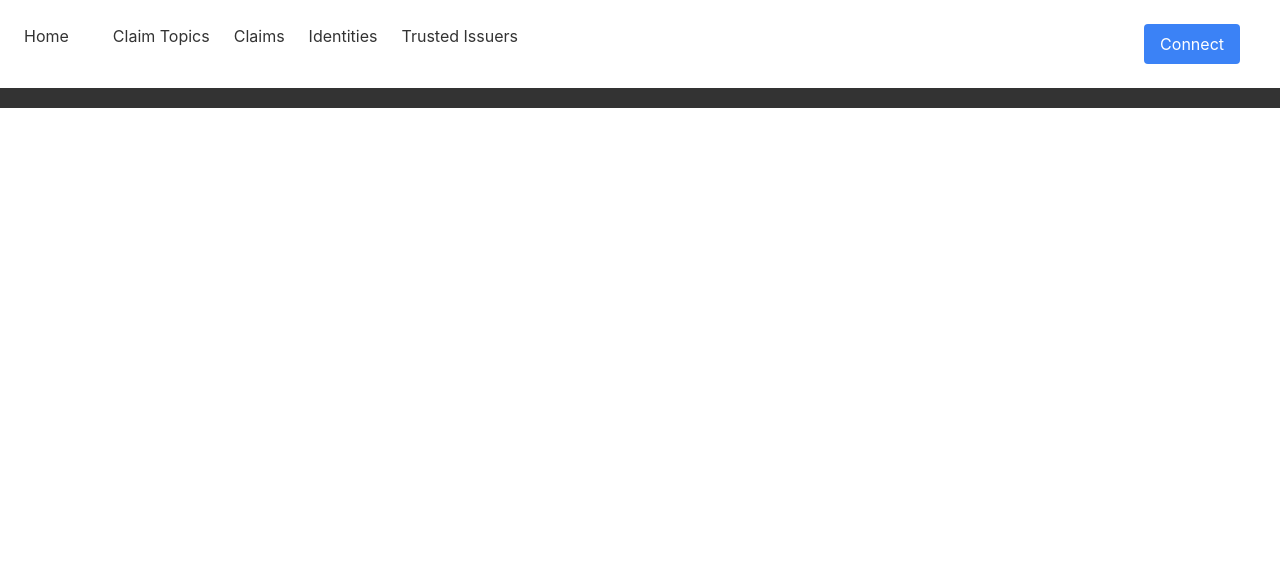
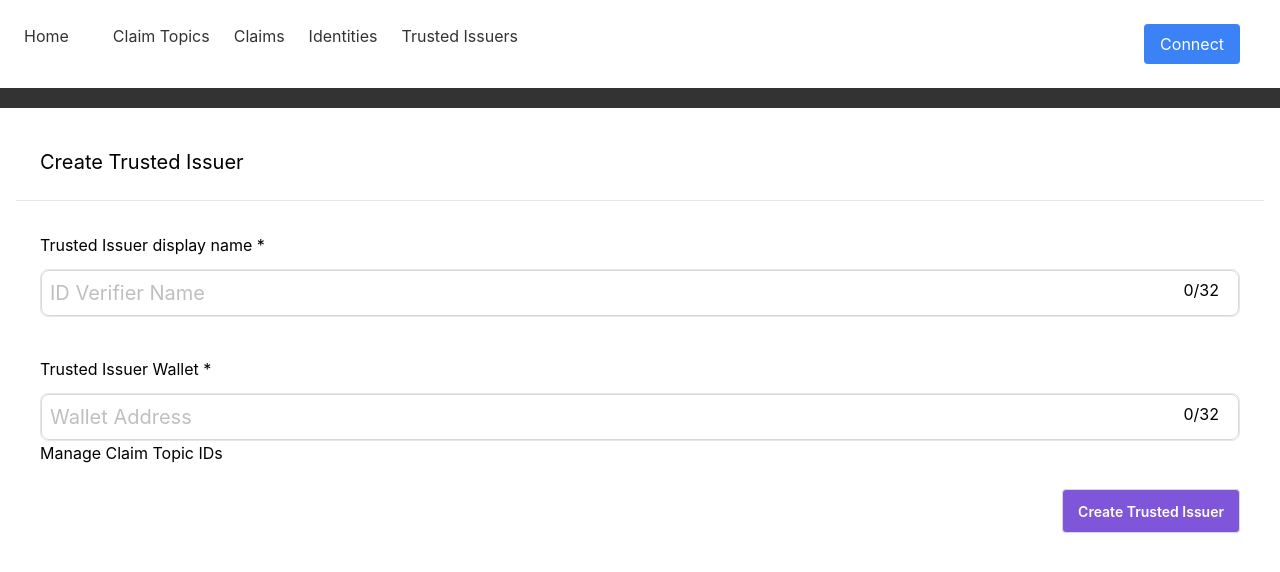
Before and after one commit to nomyx-io/nomyx-id, a React (Create React App) app in the folder ui/: page /issuers/create in a window 1280 px wide. Shown: the top 572 px of the page. Built offline with nearby package versions, Linux system fonts and the light colour scheme.

Commit message:
feat : create trusted issuer ui and navigate through navbar

```diff
--- a/ui/src/App.tsx
+++ b/ui/src/App.tsx
@@ -14,6 +14,7 @@ import IdentitiesPage from './components/IdentitiesPage.jsx';
 import ClaimsPage from './components/ClaimsPage.jsx';
 
 import BlockchainService from './services/BlockchainService.js';
+import CreateTrustedIssuer from './components/CreateTrustedIssuer.jsx';
 
 function UnsupportedNetworkDialog(props: any) {
 
@@ -130,6 +131,7 @@ function App() {
           <Route path="/issuers" element={<TrustedIssuersPage service={blockchainService} />} />
           <Route path="/identities" element={<IdentitiesPage service={blockchainService} />} />
           <Route path="/claims" element={<ClaimsPage service={blockchainService} />} />
+          <Route path="/issuers/create" element={<CreateTrustedIssuer />} />
         </Routes>
       </div>
     </Router>
--- /dev/null
+++ b/ui/src/components/CreateTrustedIssuer.jsx
@@ -0,0 +1,35 @@
+import { Button, Input } from 'antd'
+import React from 'react'
+
+function CreateTrustedIssuer() {
+    const [verifierName, setVerifierName] = React.useState('')
+    const [walletAddress, setWalletAddress] = React.useState('')
+    return (
+        <div >
+            <p className='text-xl p-6'>Create Trusted Issuer</p>
+            <hr></hr>
+            <div className='p-6 mt-2'>
+                <div>
+                    <p>Trusted Issuer display name *</p>
+                    <div className='mt-3 relative w-full flex border rounded-lg'>
+                        <Input value={verifierName} className='border w-full p-2 rounded-lg text-xl' placeholder='ID Verifier Name' type='text' maxLength={32} onChange={(e) => setVerifierName(e.target.value)} />
+                        <p className='absolute right-5 top-2'>{verifierName.length}/32</p>
+                    </div>
+                </div>
+                <div className='mt-10 mb-6'>
+                    <p>Trusted Issuer Wallet *</p>
+                    <div className='mt-3 relative w-full flex border rounded-lg'>
+                        <Input value={walletAddress} className='border w-full p-2 rounded-lg text-xl' placeholder='Wallet Address' type='text' maxLength={32} onChange={(e) => setWalletAddress(e.target.value)} />
+                        <p className='absolute right-5 top-2'>{walletAddress.length}/32</p>
+                    </div>
+                    <p>Manage Claim Topic IDs</p>
+                </div>
+                <div className='flex justify-end max-[600px]:justify-center'>
+                    <Button className='max-[600px]:w-[60%] min-w-max text-center font-semibold rounded h-11 bg-[#7F56D9] text-white'>Create Trusted Issuer</Button>
+                </div>
+            </div>
+        </div>
+    )
+}
+
+export default CreateTrustedIssuer
--- a/ui/src/components/NavBar.jsx
+++ b/ui/src/components/NavBar.jsx
@@ -38,6 +38,7 @@ const NavBar = ({
           <ul className="space-y-2 mt-2">
             <li><Link to="/issuers/add" className="hover:underline">Add new...</Link></li>
             <li><Link to="/issuers/list" className="hover:underline">List</Link></li>
+            <li><Link to="/issuers/create" className="hover:underline">Create</Link></li>
           </ul>
         </li>
         <li className="hover:underline" style={{ marginLeft: 'auto', display: isConnected ? 'none' : 'block' }}>
--- a/ui/src/components/TrustedIssuersPage.jsx
+++ b/ui/src/components/TrustedIssuersPage.jsx
@@ -97,9 +97,7 @@ const TrustedIssuersPage = ({ service }) => {
 
     const removeTrustedIssuer = async (issuer) => {
         await service.removeTrustedIssuer(issuer);
-    };[
-
-    ]
+    };
 
     return (
         <div className='p-6'>
```
